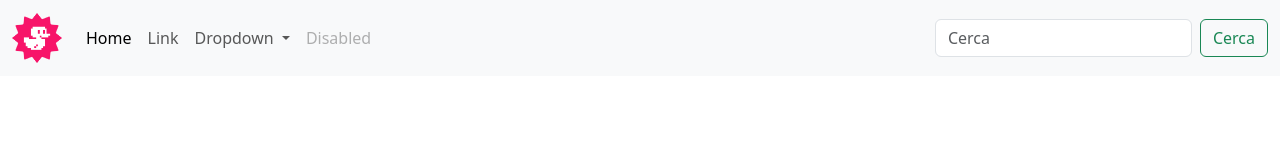
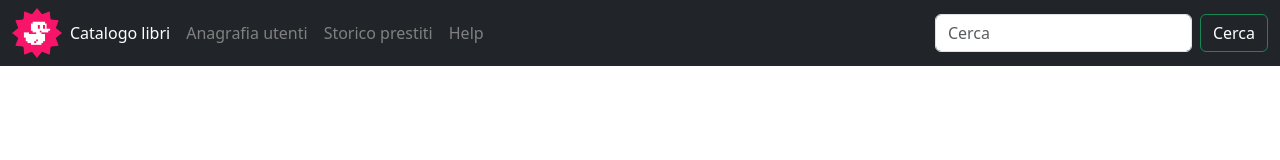
Before and after one commit to mauroanastasi/html-css-bootstrap-dashboard, a plain HTML site: page index.html in a window 1280 px wide. Drawn offline with nearby package versions, Linux system fonts and the light colour scheme.

Commit message:
[UPD] navbar

```diff
--- a/css/style.css
+++ b/css/style.css
@@ -1,4 +1,8 @@
-.navbar-brand img{
+.container-fluid img{
     width: 50px;
     height: 50px;
 }
+
+nav.navbar a.nav-link{
+    color: grey;
+}
--- a/index.html
+++ b/index.html
@@ -9,39 +9,31 @@
 </head>
 <body>
     <!-- Intestazione -->
-    <header>
-        <nav class="navbar navbar-expand-lg bg-body-tertiary">
+    <header class="text-white">
+        <nav class="navbar navbar-expand-lg text-white bg-dark">
             <div class="container-fluid">
-              <a class="navbar-brand" href="#"><img src="./img/duck.png" alt="logoduck"></a>
+                <a class="text-white" href="#"><img src="./img/duck.png" alt="logoduck"></a>
                 <button class="navbar-toggler" type="button" data-bs-toggle="collapse" data-bs-target="#navbarSupportedContent" aria-controls="navbarSupportedContent" aria-expanded="false" aria-label="Toggle navigation">
                     <span class="navbar-toggler-icon"></span>
                 </button>
                 <div class="collapse navbar-collapse" id="navbarSupportedContent">
                     <ul class="navbar-nav me-auto mb-2 mb-lg-0">
                         <li class="nav-item">
-                    <a class="nav-link active" aria-current="page" href="#">Home</a>
+                            <a class="nav-link disabled text-white" aria-disabled="true">Catalogo libri</a>
                             </li>
                             <li class="nav-item">
-                    <a class="nav-link" href="#">Link</a>
-                  </li>
-                  <li class="nav-item dropdown">
-                    <a class="nav-link dropdown-toggle" href="#" role="button" data-bs-toggle="dropdown" aria-expanded="false">
-                      Dropdown
-                    </a>
-                    <ul class="dropdown-menu">
-                      <li><a class="dropdown-item" href="#">Action</a></li>
-                      <li><a class="dropdown-item" href="#">Another action</a></li>
-                      <li><hr class="dropdown-divider"></li>
-                      <li><a class="dropdown-item" href="#">Something else here</a></li>
-                    </ul>
+                            <a class="nav-link disabled" aria-disabled="true">Anagrafia utenti</a>
                             </li>
                             <li class="nav-item">
-                    <a class="nav-link disabled" aria-disabled="true">Disabled</a>
+                            <a class="nav-link disabled" aria-disabled="true">Storico prestiti</a>
+                            </li>
+                            <li class="nav-item">
+                            <a class="nav-link disabled text-grey" aria-disabled="true">Help</a>
                             </li>
                         </ul>
                 <form class="d-flex" role="search">
                   <input class="form-control me-2" type="search" placeholder="Cerca" aria-label="Cerca">
-                  <button class="btn btn-outline-success" type="submit">Cerca</button>
+                  <button class="btn text-white btn-outline-success" type="submit">Cerca</button>
                 </form>
               </div>
             </div>
```
Lines whose indentation alone changed are shown as unchanged.
